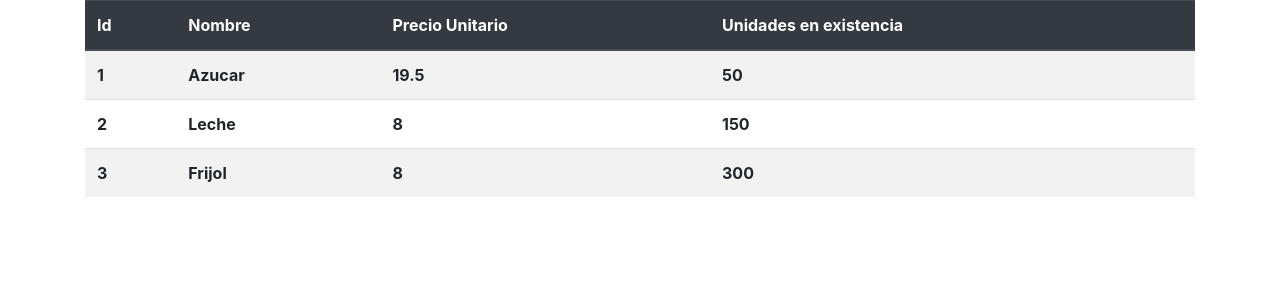
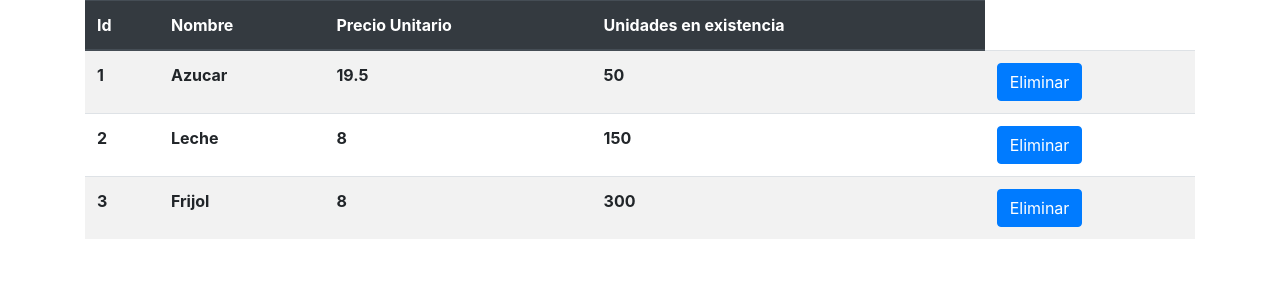
Before and after one commit to cristobalobos/reactcomponets, a React (Create React App) app: page / in a window 1280 px wide. Shown: the top 300 px of the page. Built offline with nearby package versions, Linux system fonts and the light colour scheme.

Commit message:
Uso de State

```diff
--- a/src/components/App.js
+++ b/src/components/App.js
@@ -4,15 +4,33 @@ import DataTable from './DataTable'
 import SimpleDataTable from './SimpleDataTable'
 
 class App extends Component{
+    // contendra propiedades
+    state= {
+        products : [
+            {id:1,name:'Azucar',unitPrice:19.50, unitStock:50},
+            {id:2,name:'Leche',unitPrice:8, unitStock:150},
+            {id:3,name:'Frijol',unitPrice:8, unitStock:300},
+        ]
+    }
+
+    // Filter devuelve los datos bajo la condicción definida
+    // En este caso muestra todos los que tienen un id distinto
+    removeProduct = productId => {
+        const newProducts =
+        this.state.products.filter((product,i) => {
+            return productId !== product.id
+        })
+        //actualizar el estado
+        this.setState({
+            products: newProducts
+        })
+    }
     render(){
-       const products = [
-           {id:1,name:'Azucar',unitPrice:19.50, unitStock:50},
-           {id:2,name:'Leche',unitPrice:8, unitStock:150},
-           {id:3,name:'Frijol',unitPrice:8, unitStock:300},
-       ]
         return (
             <div className='container'>
-                <SimpleDataTable productsData={products}/>
+                <SimpleDataTable
+                productsData={this.state.products}
+                removeProduct={this.removeProduct}/>
             </div>
         )
     }
--- a/src/components/SimpleDataTable.js
+++ b/src/components/SimpleDataTable.js
@@ -23,6 +23,13 @@ const TableBody = (props) => {
                 <th>{product.name}</th>
                 <th>{product.unitPrice}</th>
                 <th>{product.unitStock}</th>
+                <th>
+                    <button onClick={()=> props.removeProduct(product.id)}
+                        className='btn btn-primary'>
+                        Eliminar
+                    </button>
+
+                </th>
             </tr>
         )
     }
@@ -37,7 +44,8 @@ class SimpleDataTable extends Component {
         return (
             <Table striped>
                 <TableHeader/>
-                <TableBody productsData={this.props.productsData}/>
+                <TableBody productsData={this.props.productsData}
+                    removeProduct={this.props.removeProduct}/>
             </Table>
         )
     }
```
